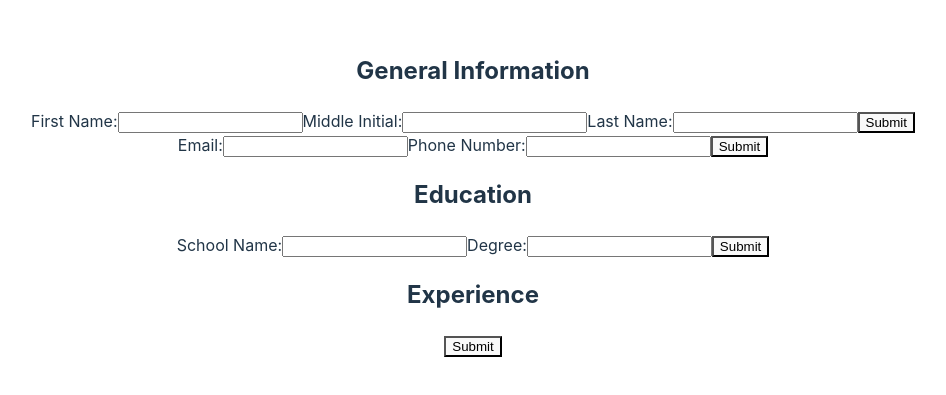
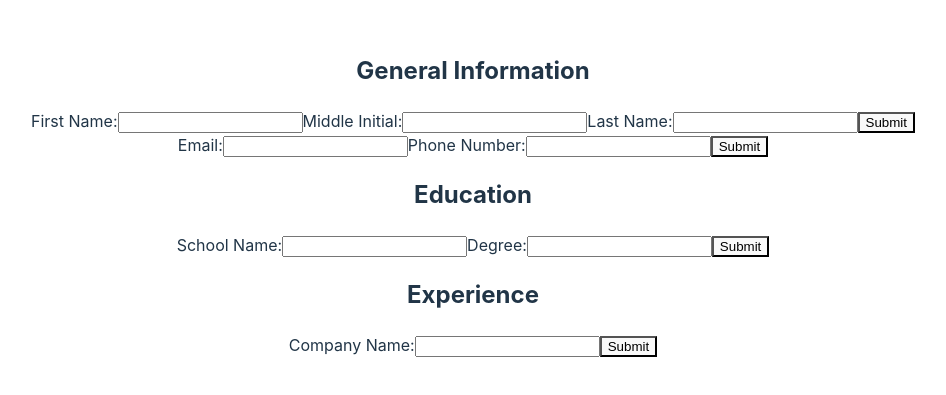
Before and after one commit to CameronTheDeveloper/cv-application, a React app: page / in a window 1280 px wide. Shown: the part 205-600 px from the top of the page, without its empty margins (167-1113 px from the left). Built offline with nearby package versions, Linux system fonts and the light colour scheme; the HTML template or start-up script is replaced by a standard one.

Commit message:
Add EmploymentInputs with CompanyName input

```diff
--- a/src/components/ExperienceSection.jsx
+++ b/src/components/ExperienceSection.jsx
@@ -1,6 +1,7 @@
 import { useState } from "react";
 import Section from "./Section";
 import InfoSection from "./InfoSection";
+import { EmploymentInputs } from "./Input-elements";
 
 export default function ExperienceSection() {
     const [userInfo, setUserInfo] = useState({
@@ -17,7 +18,10 @@ export default function ExperienceSection() {
             sectionTitle={'Experience'}
             sectionID={'experience-section'}>
             <InfoSection
-            ></InfoSection>
+                inputs={<EmploymentInputs
+                    userInfo={userInfo}
+                    handleChange={handleChange}>
+                </EmploymentInputs>}></InfoSection>
         </Section>
     );
 }
--- a/src/components/Input-elements.jsx
+++ b/src/components/Input-elements.jsx
@@ -107,4 +107,24 @@ function SchoolInputs({ userInfo, handleChange }) {
     );
 }
 
-export { Form, NameInputs, ContactInputs, SchoolInputs };
+function EmploymentInputs({ userInfo, handleChange }) {
+    return (
+        <>
+            <Input
+                labelText={'Company Name'}
+                inputType={'text'}
+                inputValue={userInfo.companyName}
+                inputName={'companyName'}
+                handleChange={handleChange}
+            ></Input>
+        </>
+    );
+}
+
+export {
+    Form,
+    NameInputs,
+    ContactInputs,
+    SchoolInputs,
+    EmploymentInputs
+};
```
